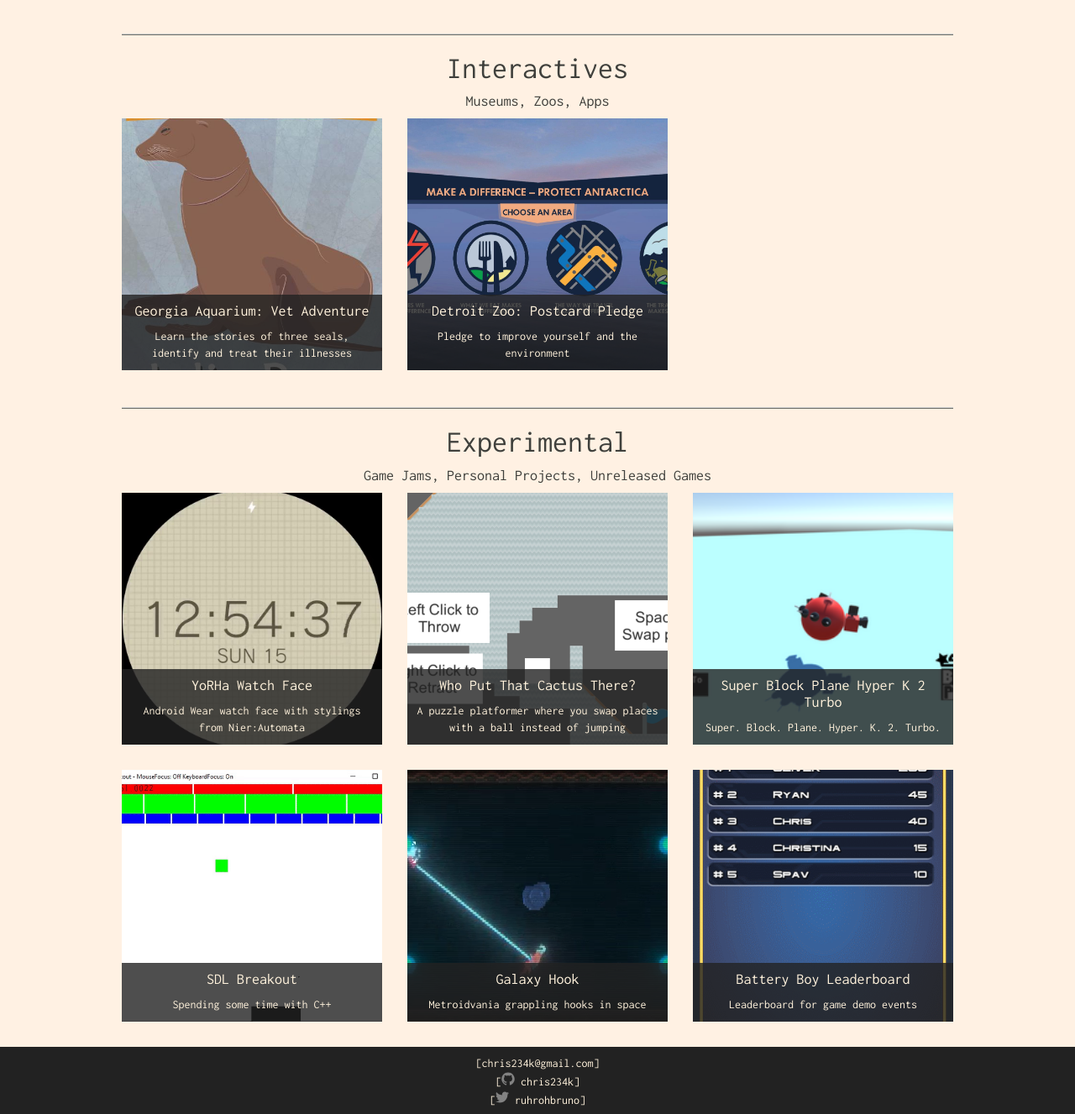
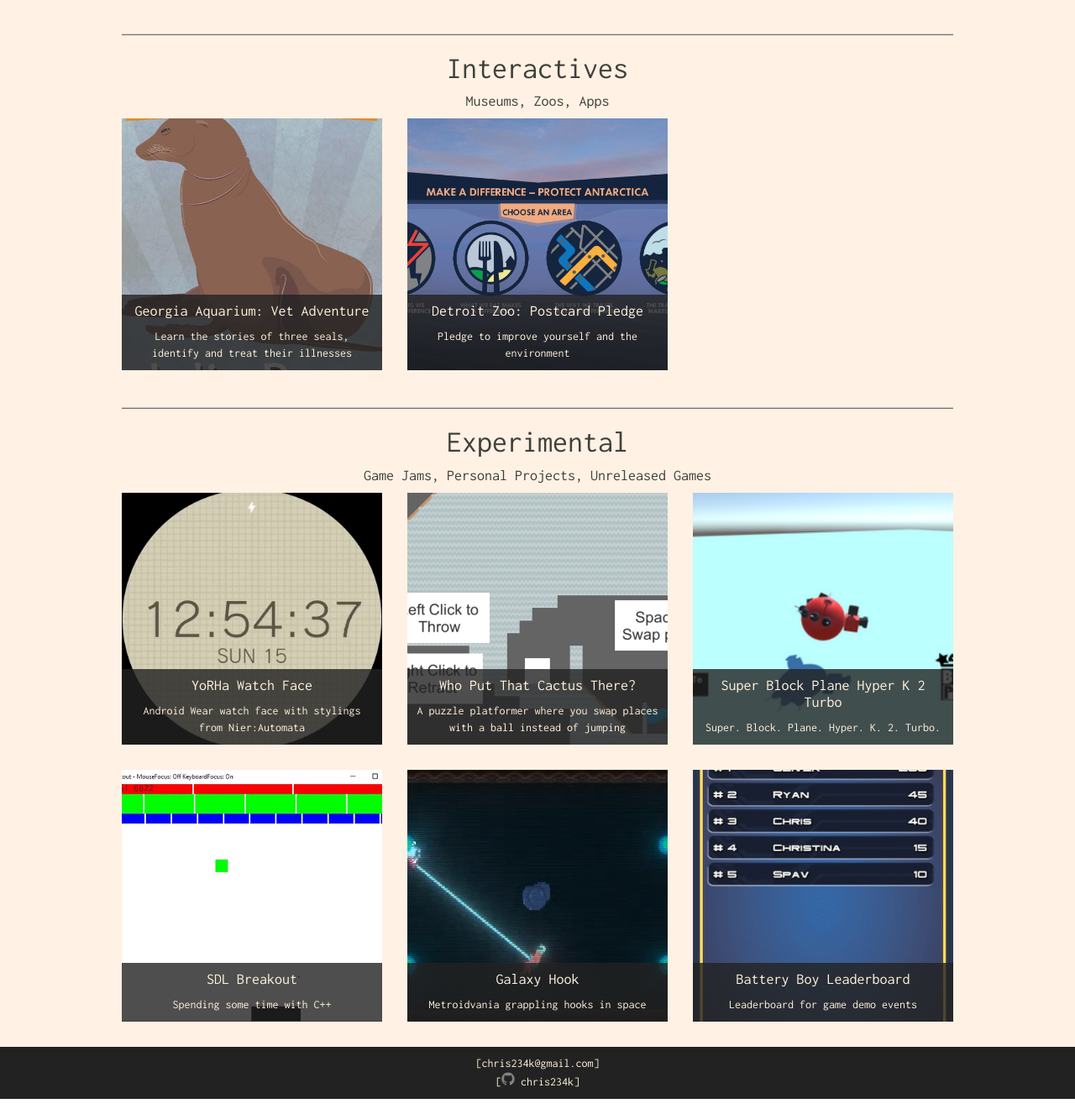
Before and after one commit to Chris234k/chris234k.github.io, a Jekyll site: the page built from index.html, in a window 1280 px wide, cut to the strip 896-2223 px from the top of the page. Shown: the whole strip at 84% size. Built offline with Jekyll 4.4.1, drawn with Linux system fonts in a browser that asks for light colours.

Commit message:
Removing Twitter from footer (and shrinking it to match) and it looks like I had the syntax wrong for the grid reverse I committed previously

```diff
--- a/_layouts/default.html
+++ b/_layouts/default.html
@@ -63,10 +63,6 @@
 	<br/>
 	{% if site.github_username %}
       	{% include icon-github.html username=site.github_username %}
-      	{% endif %}
-	<br/>
-      	{% if site.twitter_username %}
-      	{% include icon-twitter.html username=site.twitter_username %}
 	{% endif %}
       </footer>
     </div>
--- a/assets/css/style.scss
+++ b/assets/css/style.scss
@@ -84,8 +84,8 @@
     background: #222222;
 
     // Keeping footers at the bottom of the page
-    height: 80px;
     padding-top: 10px;
+    padding-bottom: 10px;
 }
 
 #body {
--- a/index.html
+++ b/index.html
@@ -11,7 +11,7 @@
     <h4>Released Video Games</h4>
   </span>
   <div class="row" style="text-align: center;">
-    {% assign games = (site.games | sort: 'grid-rank' | reverse) %}
+    {% assign games = site.games | sort: 'grid-rank' | reverse %}
       {% for game in games %}
         {% if game.grid-rank == -1 %}
           {% continue %}
@@ -36,7 +36,7 @@
       <h4>Museums, Zoos, Apps</h4>
   </span>
   <div class="row" style="text-align: center;">
-    {% assign ints = (site.interactives | sort: 'grid-rank' | reverse) %}
+    {% assign ints = site.interactives | sort: 'grid-rank' | reverse %}
     {% for int in ints %}
     <div class="col-md-4" style="padding-bottom: 30px;">
       <a href="{{int.url}}" class="no-fancy">
@@ -57,7 +57,7 @@
       <h4>Game Jams, Personal Projects, Unreleased Games</h4>
   </span>
   <div class="row" style="text-align: center;">
-    {% assign exps = (site.experimental | sort: 'grid-rank' | reverse) %}
+    {% assign exps = site.experimental | sort: 'grid-rank' | reverse %}
     {% for exp in exps %}
     <div class="col-md-4" style="padding-bottom: 30px;">
       <a href="{{exp.url}}" class="no-fancy">
```
